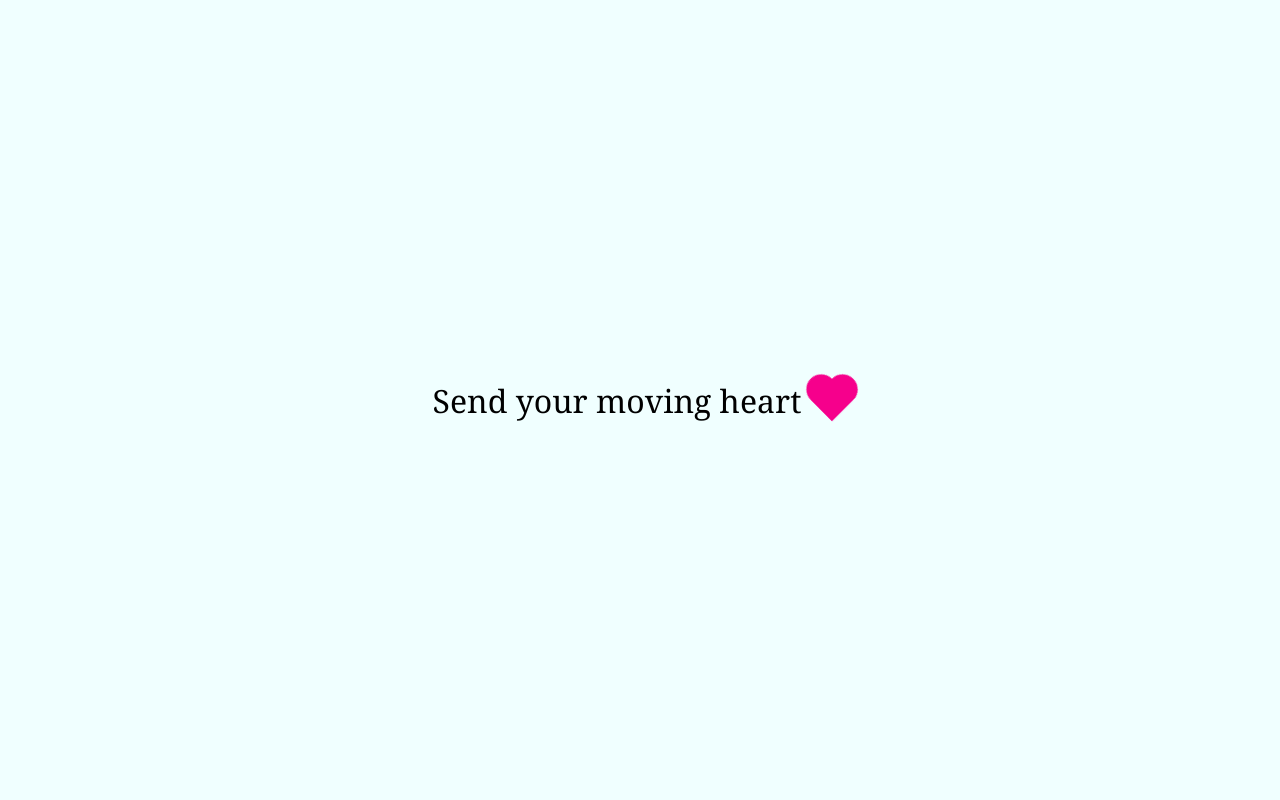
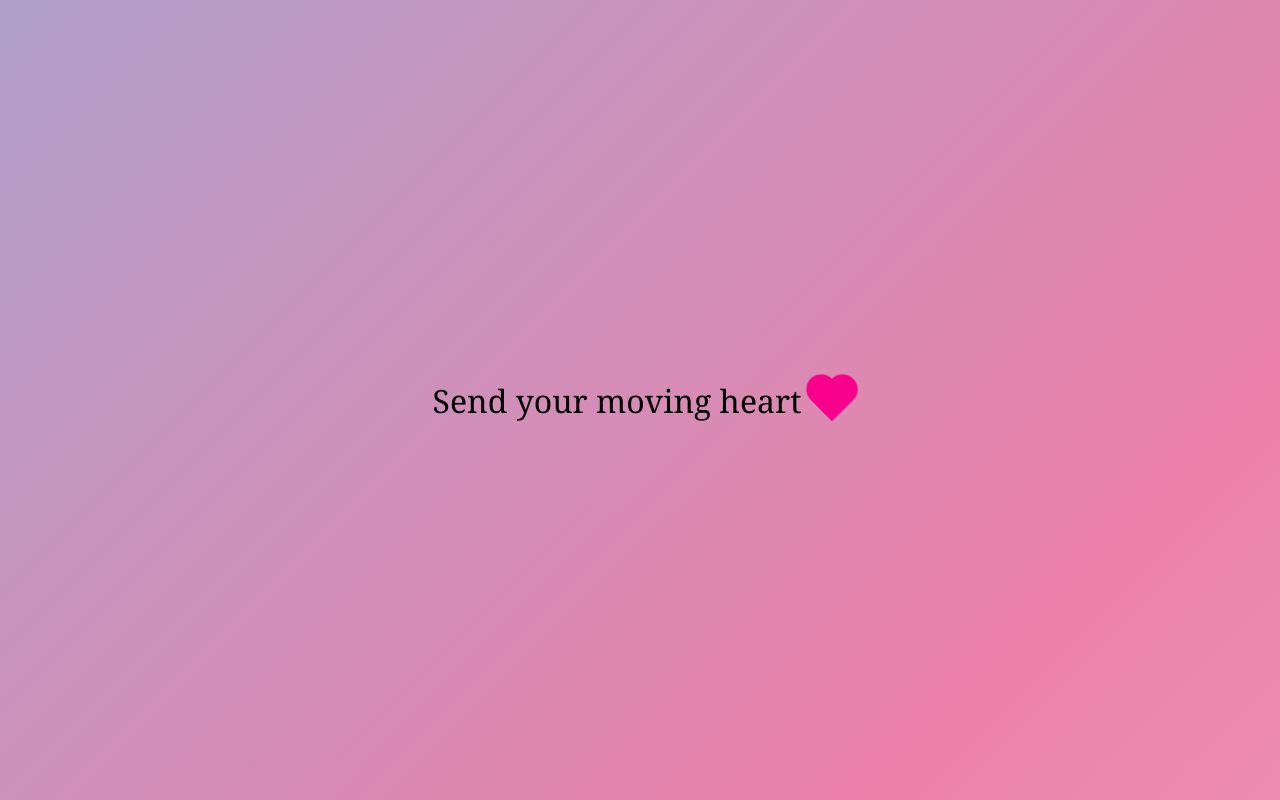
Before and after one commit to cubodado/Symh, a React (Create React App) app: page / in a window 1280 px wide. Built offline with nearby package versions, Linux system fonts and the light colour scheme.

Commit message:
Add: animated gradient background

```diff
--- a/src/App.css
+++ b/src/App.css
@@ -12,10 +12,24 @@ body {
 }
 
 .wrapper {
-  min-height: 100vh;
+  width: 100%;
+  height: 100vh;
   display: flex;
   align-items: center;
   justify-content: center;
-  background-color: azure;
-  min-width: 483px;
+  background: linear-gradient(-45deg, #f8f5dd, #ec81aa, #54ccf8);
+  background-size: 400% 400%;
+  animation: wave 10s ease-in-out infinite;
 }
+
+@keyframes wave {
+  0% {
+    background-position: 0 50%;
+  }
+  50% {
+    background-position: 100% 50%;
+  }
+  100% {
+    background-position: 0 50%;
+  }
+}
--- a/src/LandingPage/LandingText.css
+++ b/src/LandingPage/LandingText.css
@@ -51,3 +51,9 @@
     transform: rotate(-45deg) scale(1.1);
   }
 }
+
+@media (max-width: 600px) {
+  #landing-text {
+    font-size: 1.5rem;
+  }
+}
```
